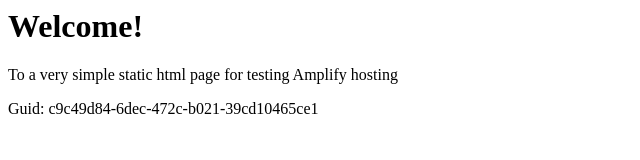
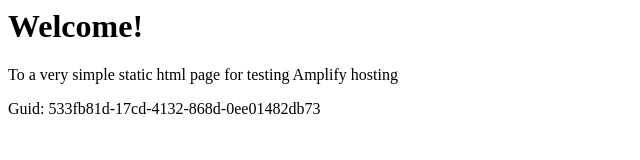
Before and after one commit to aws-aemilia-mxp/Github-PR-Commit-Integration-Test-DoNotTouch-GitHubWebhookPushCanaryTest-v1-prod-eu-south-1, a website: page src/index.html in a window 1280 px wide. Shown: the full height of the page, 0-640 px from the left. Drawn offline with Linux system fonts and the light colour scheme.

Commit message:
commit from integ tests

```diff
--- a/src/index.html
+++ b/src/index.html
@@ -12,6 +12,6 @@
 <body>
     <h1>Welcome!</h1>
     <p>To a very simple static html page for testing Amplify hosting</p>
-    <p>Guid: c9c49d84-6dec-472c-b021-39cd10465ce1</p></body>
+    <p>Guid: 533fb81d-17cd-4132-868d-0ee01482db73</p></body>
 
 </html>
```
